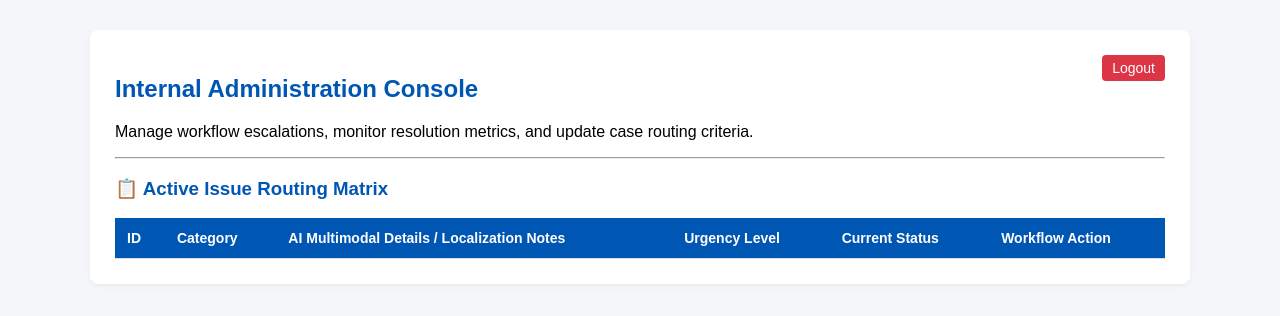
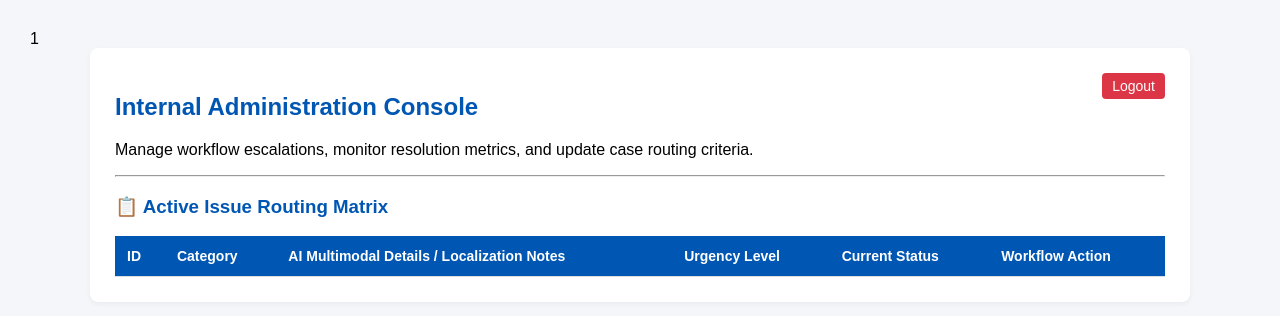
Before and after one commit to Quadranova/ResolveX, a Flask app: template templates/admin.html in a window 1280 px wide. Shown: the top 316 px of the page. Run offline with Flask 3, Linux system fonts and the light colour scheme; the template is opened without the code that fills it, so the values that code supplies are empty.

Commit message:
admin.html

```diff
--- a/templates/admin.html
+++ b/templates/admin.html
@@ -1,4 +1,4 @@
-<!DOCTYPE html>
+<!DOCTYPE html>1
 <html lang="en">
 <head>
     <title>ResolveX - Admin Dashboard</title>
```
